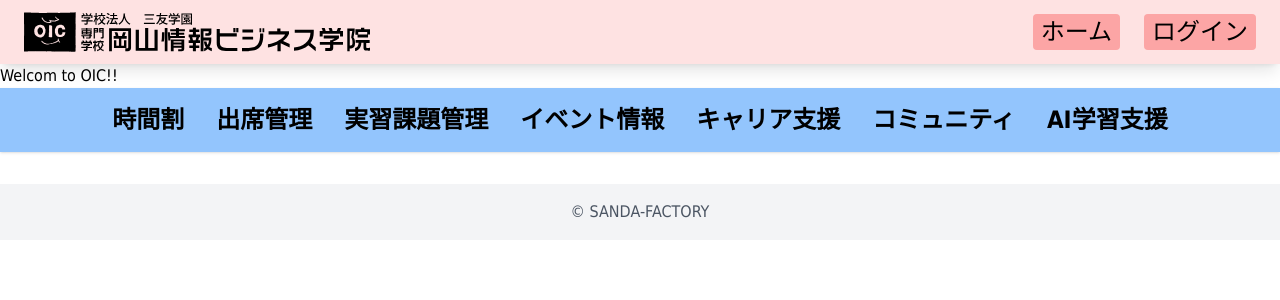
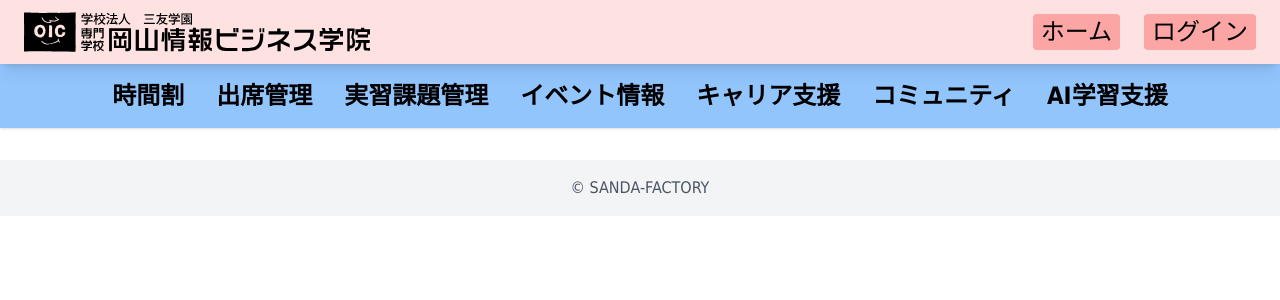
Before and after one commit to shino1892/OIC-Web-Portal, a Next.js app in the folder frontend/: page / in a window 1280 px wide. Shown: the top 300 px of the page. Built offline with nearby package versions, Linux system fonts and the light colour scheme.

Commit message:
update フッターコンポーネント化

```diff
--- a/frontend/src/app/layout.tsx
+++ b/frontend/src/app/layout.tsx
@@ -1,6 +1,7 @@
 import "./globals.css";
 import React from "react";
 import Header from "../components/Header";
+import Footer from "../components/Footer";
 
 export const metadata = {
   title: "OIC-student",
@@ -17,7 +18,7 @@ export default function RootLayout({ children }: { children: React.ReactNode })
         {/* ヘッダーの高さ分下げる */}
         <div className="pt-16">{children}</div>
         {/*フッター*/}
-        <footer className="w-full text-center py-4 bg-gray-100 text-gray-600 mt-8">&copy; SANDA-FACTORY</footer>
+        <Footer />
       </body>
     </html>
   );
--- a/frontend/src/app/page.tsx
+++ b/frontend/src/app/page.tsx
@@ -10,7 +10,6 @@ import Link from "next/link";
 export default function Home() {
   return (
     <main>
-      <h1>Welcom to OIC!!</h1>
       <nav className="flex gap-8 text-2xl h-16 shadow font-bold items-center justify-center bg-blue-300">
         <Link href="/time-table">
           <button className="hover:text-blue-600">時間割</button>
--- /dev/null
+++ b/frontend/src/components/Footer.tsx
@@ -0,0 +1,5 @@
+"use client";
+
+export default function Fotter() {
+  return <footer className="w-full text-center py-4 bg-gray-100 text-gray-600 mt-8">&copy; SANDA-FACTORY</footer>;
+}
```
